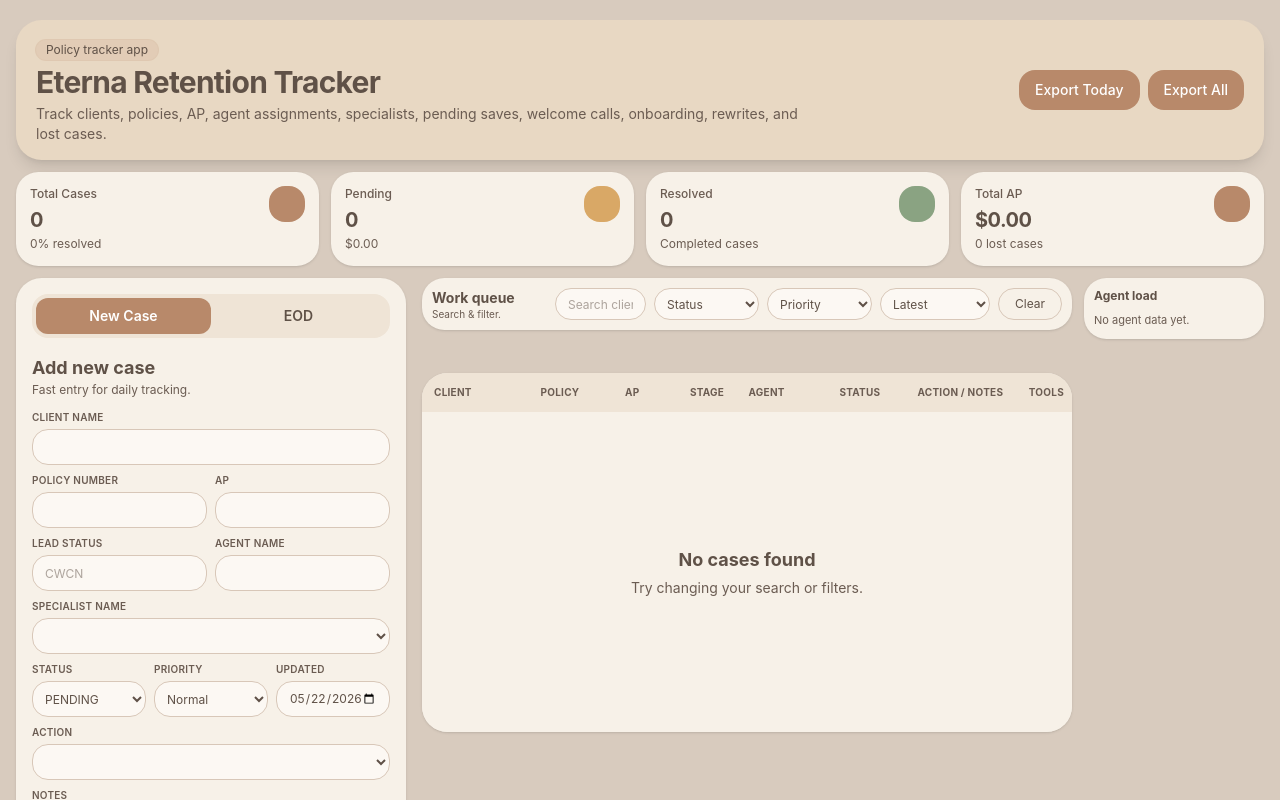
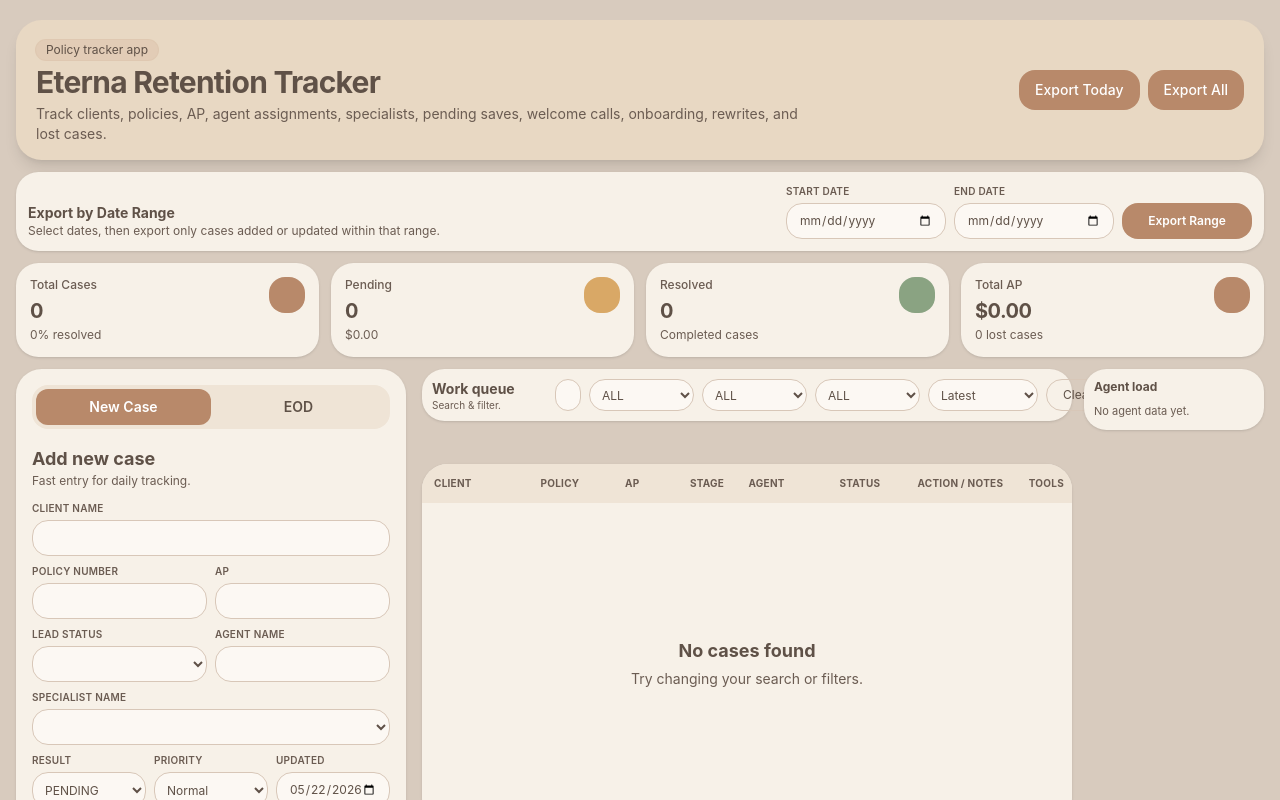
Before and after one commit to chengalang123-beep/chen-tracker-app, a React (Vite) app: page / in a window 1280 px wide. Shown: the top 800 px of the page. Built offline with nearby package versions, Linux system fonts and the light colour scheme.

Commit message:
Fix all 2.0

```diff
--- a/src/App.jsx
+++ b/src/App.jsx
@@ -8,6 +8,7 @@ const resultOptions = ["PENDING", "RESOLVED", "LOST"];
 const priorityOptions = ["Normal", "High", "Urgent"];
 const specialistOptions = ["", "Nisha", "Chen", "Rick"];
 const actionOptions = ["", "Save", "Pending save", "Welcome call", "Onboarding", "UW Action Needed", "UW Resolved", "LOST"];
+const leadStatusOptions = ["", "NA", "NAA", "SRWT", "AS", "RTR", "CEP", "CWCC", "IUW", "UWAN", "UWAR", "UWSRWT"];
 
 const blankForm = {
   clientName: "",
@@ -163,7 +164,10 @@ export default function App() {
   const [query, setQuery] = useState("");
   const [resultFilter, setResultFilter] = useState("ALL");
   const [priorityFilter, setPriorityFilter] = useState("ALL");
+  const [specialistFilter, setSpecialistFilter] = useState("ALL");
   const [sortBy, setSortBy] = useState("updatedAt");
+  const [exportStartDate, setExportStartDate] = useState("");
+  const [exportEndDate, setExportEndDate] = useState("");
 
   useEffect(() => {
     try {
@@ -222,7 +226,8 @@ export default function App() {
         return (
           (!q || searchable.includes(q)) &&
           (resultFilter === "ALL" || row.result === resultFilter) &&
-          (priorityFilter === "ALL" || row.priority === priorityFilter)
+          (priorityFilter === "ALL" || row.priority === priorityFilter) &&
+          (specialistFilter === "ALL" || row.specialistName === specialistFilter)
         );
       })
       .sort((a, b) => {
@@ -230,7 +235,7 @@ export default function App() {
         if (sortBy === "clientName") return String(a.clientName || "").localeCompare(String(b.clientName || ""));
         return String(b.updatedAt || "").localeCompare(String(a.updatedAt || ""));
       });
-  }, [rows, query, resultFilter, priorityFilter, sortBy]);
+  }, [rows, query, resultFilter, priorityFilter, specialistFilter, sortBy]);
 
   const topAgents = useMemo(() => {
     const map = new Map();
@@ -338,24 +343,40 @@ export default function App() {
     setRows((current) => current.map((row) => row.id === id ? { ...row, result: "RESOLVED", updatedAt: new Date().toISOString().slice(0, 10) } : row));
   }
 
-  function clearData() {
-    setRows([]);
-    window.localStorage.removeItem(STORAGE_KEY);
-    resetForm();
+  function clearFilters() {
+    setQuery("");
+    setResultFilter("ALL");
+    setPriorityFilter("ALL");
+    setSpecialistFilter("ALL");
+    setSortBy("updatedAt");
   }
 
   function exportAll() {
-    downloadCsv(`chen-tracker-${new Date().toISOString().slice(0, 10)}.csv`, toCsv(rows));
+    downloadCsv(`eterna-retention-tracker-${new Date().toISOString().slice(0, 10)}.csv`, toCsv(rows));
   }
 
   function exportToday() {
     const today = new Date().toISOString().slice(0, 10);
     const todayRows = rows.filter((row) => (row.createdAt || row.updatedAt) === today);
-    downloadCsv(`chen-tracker-added-today-${today}.csv`, toCsv(todayRows));
+    downloadCsv(`eterna-retention-tracker-added-today-${today}.csv`, toCsv(todayRows));
+  }
+
+  function exportDateRange() {
+    if (!exportStartDate || !exportEndDate) {
+      alert("Please select both a start date and an end date.");
+      return;
+    }
+
+    const rangeRows = rows.filter((row) => {
+      const rowDate = row.createdAt || row.updatedAt || "";
+      return rowDate >= exportStartDate && rowDate <= exportEndDate;
+    });
+
+    downloadCsv(`eterna-retention-tracker-${exportStartDate}-to-${exportEndDate}.csv`, toCsv(rangeRows));
   }
 
   function exportEod() {
-    downloadCsv(`chen-eod-summary-${new Date().toISOString().slice(0, 10)}.csv`, toEodCsv(eodRows));
+    downloadCsv(`eterna-retention-eod-summary-${new Date().toISOString().slice(0, 10)}.csv`, toEodCsv(eodRows));
   }
 
   return (
@@ -374,6 +395,26 @@ export default function App() {
             </div>
           </div>
         </header>
+
+        <section className="mb-3 rounded-[1.4rem] bg-[#F7F1E8] p-3 shadow-sm">
+          <div className="flex flex-col gap-3 lg:flex-row lg:items-end lg:justify-between">
+            <div>
+              <h2 className="text-sm font-bold">Export by Date Range</h2>
+              <p className="text-xs text-[#6B5C52]">Select dates, then export only cases added or updated within that range.</p>
+            </div>
+            <div className="grid gap-2 sm:grid-cols-[160px_160px_130px]">
+              <label className="block">
+                <span className="mb-1 block text-[10px] font-semibold uppercase tracking-wide text-[#6B5C52]">Start date</span>
+                <input type="date" value={exportStartDate} onChange={(e) => setExportStartDate(e.target.value)} className="h-9 w-full rounded-2xl border border-[#D8C7B8] bg-[#FCF8F3] px-3 text-xs text-[#5F5147] outline-none focus:border-[#B8896A]" />
+              </label>
+              <label className="block">
+                <span className="mb-1 block text-[10px] font-semibold uppercase tracking-wide text-[#6B5C52]">End date</span>
+                <input type="date" value={exportEndDate} onChange={(e) => setExportEndDate(e.target.value)} className="h-9 w-full rounded-2xl border border-[#D8C7B8] bg-[#FCF8F3] px-3 text-xs text-[#5F5147] outline-none focus:border-[#B8896A]" />
+              </label>
+              <button type="button" onClick={exportDateRange} className="h-9 self-end rounded-2xl bg-[#B8896A] px-4 text-xs font-semibold text-white hover:bg-[#A8795C]">Export Range</button>
+            </div>
+          </div>
+        </section>
 
         <section className="mb-3 grid gap-3 md:grid-cols-4">
           <StatCard label="Total Cases" value={stats.total} helper={`${stats.completionRate}% resolved`} />
@@ -406,12 +447,12 @@ export default function App() {
                     <Input label="AP" type="number" value={form.ap} onChange={(v) => updateForm("ap", v)} />
                   </div>
                   <div className="grid grid-cols-2 gap-2">
-                    <Input label="Lead status" value={form.leadStatus} onChange={(v) => updateForm("leadStatus", v)} placeholder="CWCN" />
+                    <Select label="Lead status" value={form.leadStatus} onChange={(v) => updateForm("leadStatus", v)} options={leadStatusOptions} />
                     <Input label="Agent name" value={form.agentName} onChange={(v) => updateForm("agentName", v)} />
                   </div>
                   <Select label="Specialist name" value={form.specialistName} onChange={(v) => updateForm("specialistName", v)} options={specialistOptions} />
                   <div className="grid grid-cols-3 gap-2">
-                    <Select label="Status" value={form.result} onChange={(v) => updateForm("result", v)} options={resultOptions} />
+                    <Select label="Result" value={form.result} onChange={(v) => updateForm("result", v)} options={resultOptions} />
                     <Select label="Priority" value={form.priority} onChange={(v) => updateForm("priority", v)} options={priorityOptions} />
                     <Input label="Updated" type="date" value={form.updatedAt} onChange={(v) => updateForm("updatedAt", v)} />
                   </div>
@@ -463,16 +504,17 @@ export default function App() {
 
           <section className="grid gap-3 lg:grid-cols-[minmax(0,1fr)_180px] lg:items-start">
             <div className="rounded-[1.4rem] bg-[#F7F1E8] p-2.5 shadow-sm">
-              <div className="grid items-center gap-2 lg:grid-cols-[115px_1fr_105px_105px_110px_64px]">
+              <div className="grid items-center gap-2 lg:grid-cols-[115px_1fr_105px_105px_105px_110px_64px]">
                 <div>
                   <h2 className="text-sm font-bold">Work queue</h2>
                   <p className="text-[10px] leading-3 text-[#6B5C52]">Search & filter.</p>
                 </div>
                 <input value={query} onChange={(e) => setQuery(e.target.value)} placeholder="Search client, policy, agent, specialist, notes..." className="h-8 w-full rounded-2xl border border-[#D8C7B8] bg-[#FCF8F3] px-3 text-xs text-[#5F5147] outline-none focus:border-[#B8896A]" />
-                <MiniSelect value={resultFilter} onChange={setResultFilter} options={["Status", ...resultOptions]} />
-                <MiniSelect value={priorityFilter} onChange={setPriorityFilter} options={["Priority", ...priorityOptions]} />
+                <MiniSelect value={resultFilter} onChange={setResultFilter} options={["ALL", ...resultOptions]} />
+                <MiniSelect value={priorityFilter} onChange={setPriorityFilter} options={["ALL", ...priorityOptions]} />
+                <MiniSelect value={specialistFilter} onChange={setSpecialistFilter} options={["ALL", "Nisha", "Chen", "Rick"]} />
                 <MiniSelect value={sortBy} onChange={setSortBy} options={["updatedAt", "ap", "clientName"]} />
-                <button type="button" onClick={clearData} className="h-8 rounded-2xl border border-[#D8C7B8] px-2 text-xs hover:bg-[#EFE4D6]">Clear</button>
+                <button type="button" onClick={clearFilters} className="h-8 rounded-2xl border border-[#D8C7B8] px-2 text-xs hover:bg-[#EFE4D6]">Clear</button>
               </div>
             </div>
 
```
